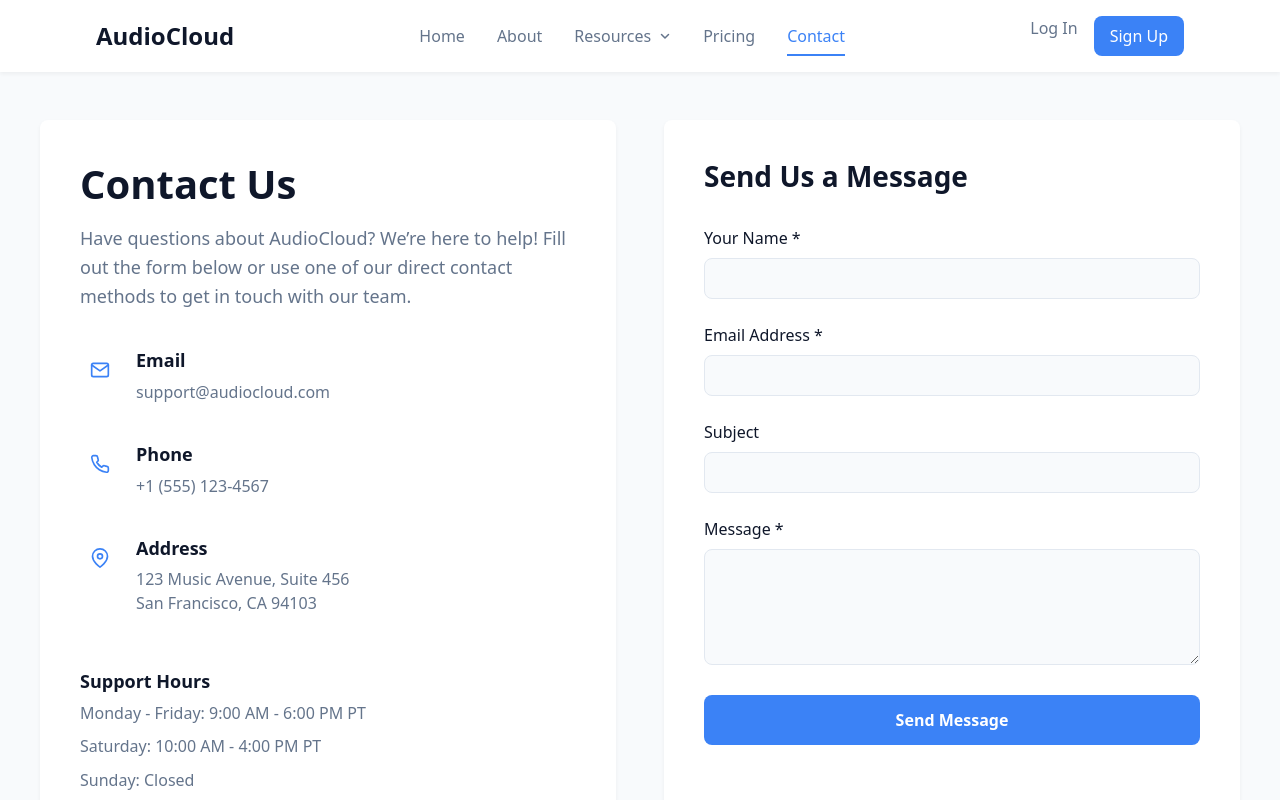
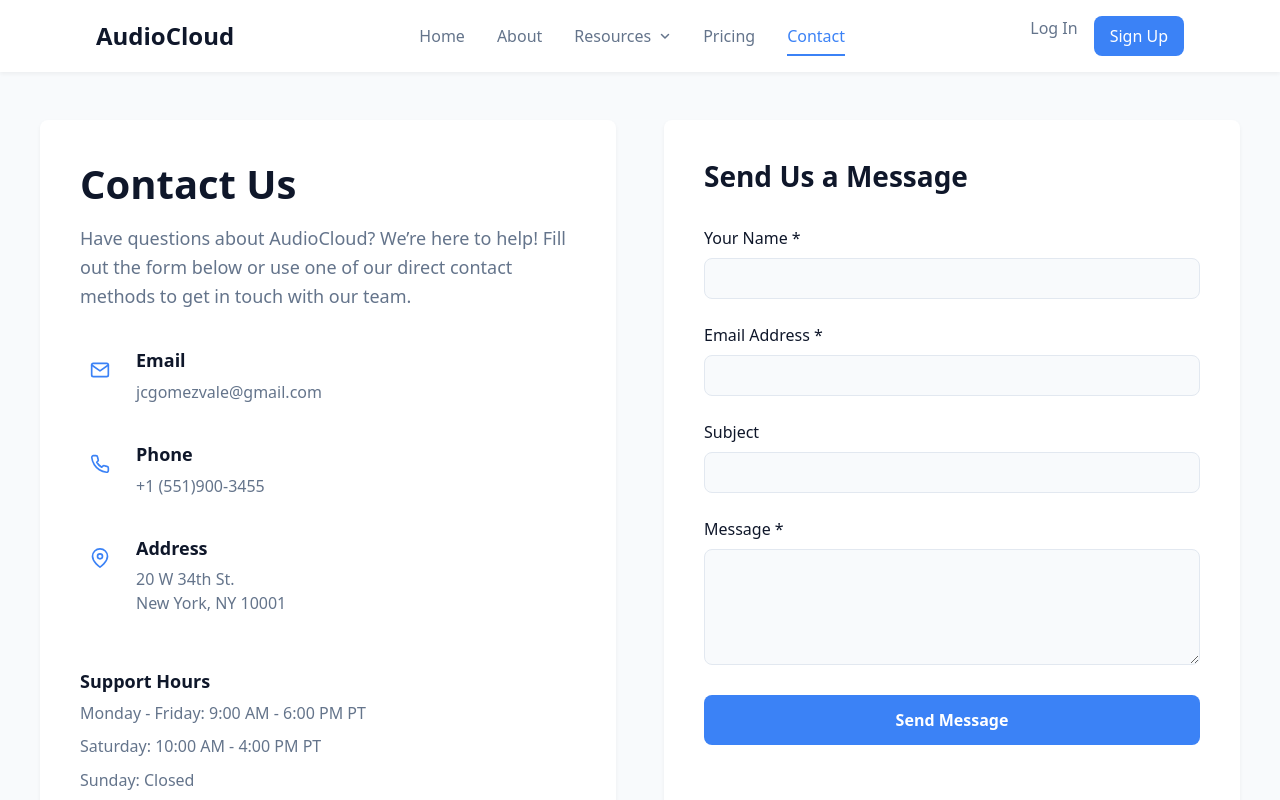
Before and after one commit to fullstacknyc/s3-audio-uploader, a Next.js app: page /contact in a window 1280 px wide. Shown: the top 800 px of the page. Built offline with nearby package versions, Linux system fonts and the light colour scheme.

Commit message:
contact us page

```diff
--- a/app/contact/page.tsx
+++ b/app/contact/page.tsx
@@ -75,7 +75,7 @@ export default function ContactPage() {
               </div>
               <div className={styles.contactText}>
                 <h3>Email</h3>
-                <p>support@audiocloud.com</p>
+                <p>jcgomezvale@gmail.com</p>
               </div>
             </div>
 
@@ -85,7 +85,7 @@ export default function ContactPage() {
               </div>
               <div className={styles.contactText}>
                 <h3>Phone</h3>
-                <p>+1 (555) 123-4567</p>
+                <p>+1 (551)900-3455</p>
               </div>
             </div>
 
@@ -95,7 +95,7 @@ export default function ContactPage() {
               </div>
               <div className={styles.contactText}>
                 <h3>Address</h3>
-                <p>123 Music Avenue, Suite 456<br />San Francisco, CA 94103</p>
+                <p>20 W 34th St.<br />New York, NY 10001</p>
               </div>
             </div>
           </div>
```
